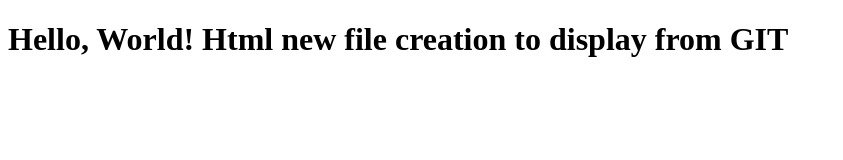
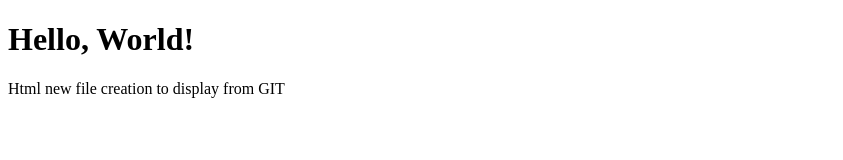
Before and after one commit to 44-563-Web-Apps-S23/44563-webapps-assignment-3-srivikram, a plain HTML site: page index.html in a window 1280 px wide. Shown: the whole page, without its empty margins (0-843 px from the left). Drawn offline with Linux system fonts and the light colour scheme.

Commit message:
Styling_Commit

```diff
--- a/index.html
+++ b/index.html
@@ -4,6 +4,7 @@
     <title>My First HTML Page - Manohar Sri Vikram Vattikuti</title>
   </head>
   <body>
-    <h1>Hello, World! Html new file creation to display from GIT</h1>
+    <h1>Hello, World!</h1>
+    <p>Html new file creation to display from GIT</p>
   </body>
 </html>
```
